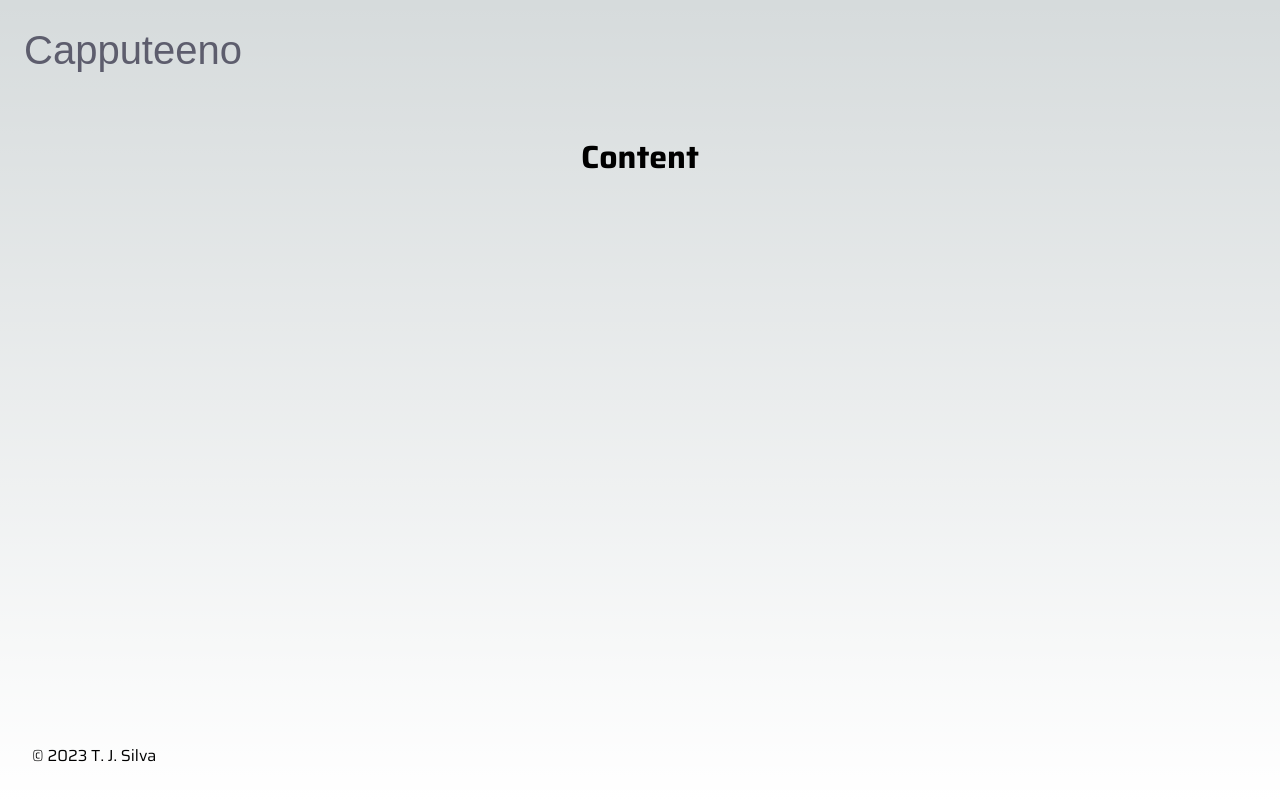
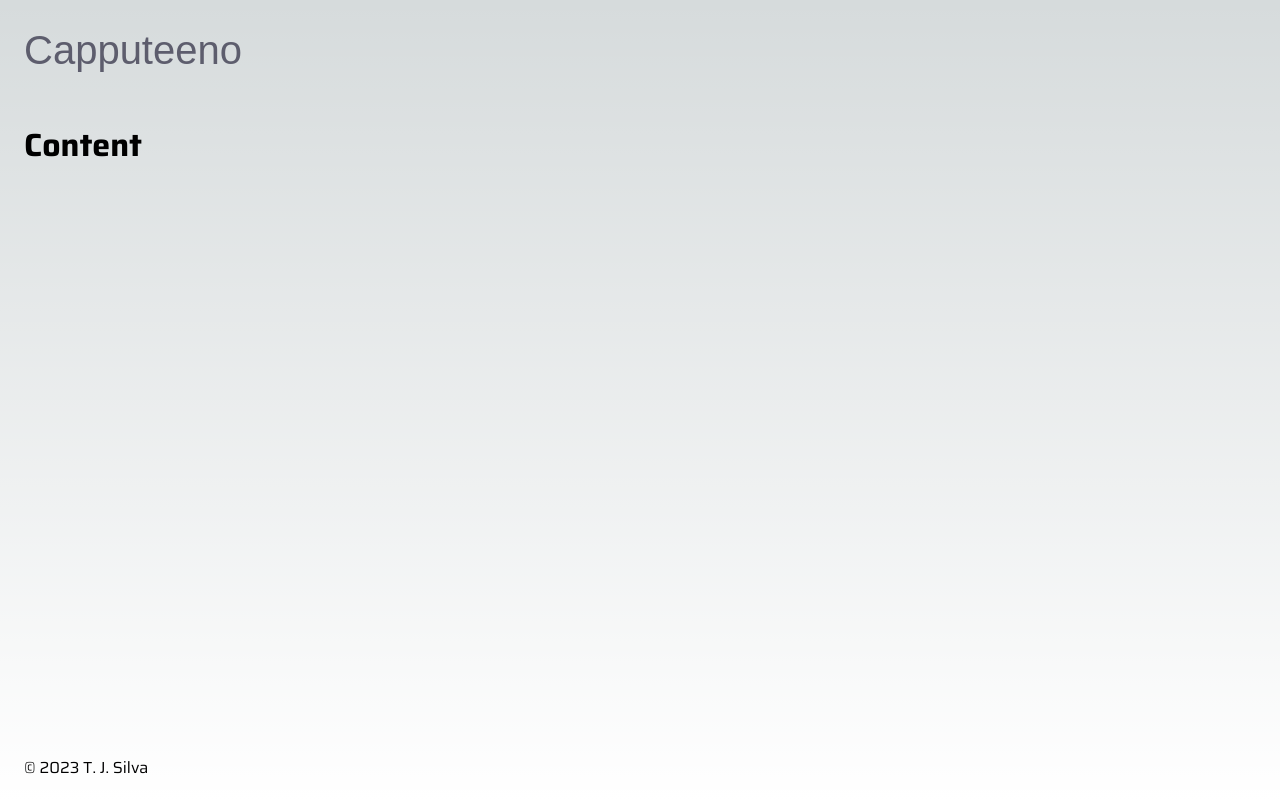
Before and after one commit to silva-thiago/capputeeno-store, a Next.js app in the folder capputeeno/: page / in a window 1280 px wide. Built offline with nearby package versions, Linux system fonts and the light colour scheme; a web font is replaced by a local one.

Commit message:
feat: add footer component to layout
The Footer is imported into the Layout file and rendered in the body tag. The styles for the page module have been updated to remove the footer padding and apply it to main instead.

```diff
--- a/capputeeno/src/app/layout.tsx
+++ b/capputeeno/src/app/layout.tsx
@@ -2,6 +2,8 @@ import './globals.css'
 import { Saira } from 'next/font/google'
 
 import { Header } from '@/components/header'
+import { Footer } from '@/components/footer'
+
 const saira = Saira({ weight: ['400', '700'], subsets: ['latin'] })
 
 export const metadata = {
@@ -19,6 +21,7 @@ export default function RootLayout({
       <body className={saira.className}>
         <Header />
         {children}
+        <Footer />
       </body>
     </html>
   )
--- a/capputeeno/src/app/page.module.css
+++ b/capputeeno/src/app/page.module.css
@@ -1,11 +1,5 @@
 .main {
   display: flex;
   flex-direction: column;
-  justify-content: space-between;
-  align-items: center;
-  padding: 2rem;
+  padding: 1.25rem 1.5rem;
 }
-
-.footer {
-  padding: 2rem;
-}
--- a/capputeeno/src/app/page.tsx
+++ b/capputeeno/src/app/page.tsx
@@ -6,8 +6,6 @@ export default function Home() {
       <main className={styles.main}>
         <h1>Content</h1>
       </main>
-
-      <footer className={styles.footer}>&copy; 2023 T. J. Silva</footer>
     </>
   )
 }
--- /dev/null
+++ b/capputeeno/src/components/footer.tsx
@@ -0,0 +1,18 @@
+"use client"
+
+import styled from "styled-components"
+
+interface FooterProps {}
+
+const TagFooter = styled.footer`
+  display: flex;
+  padding: 1.25rem 1.5rem;
+`
+
+export const Footer = (props : FooterProps) => {
+  return (
+    <TagFooter>
+      <p>&copy; 2023 T. J. Silva</p>
+    </TagFooter>
+  )
+}
```
